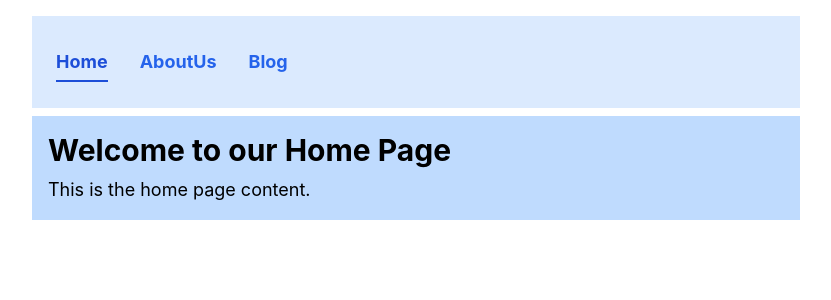
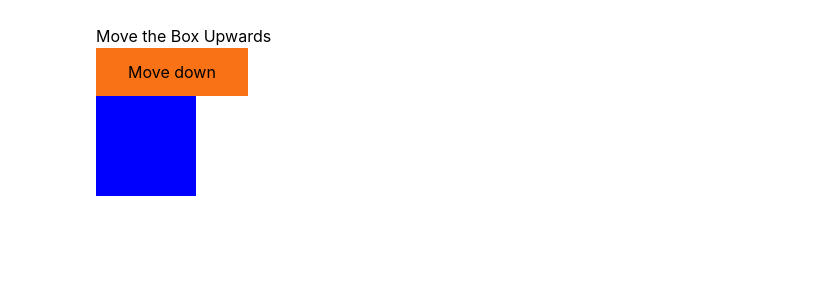
Before and after one commit to Sam516-Dev/Learning-react, a React (Create React App) app: page / in a window 1280 px wide. Shown: the top 300 px of the page, without its empty margins (224-1055 px from the left). Built offline with nearby package versions, Linux system fonts and the light colour scheme.

Commit message:
box css movement

```diff
--- a/src/App.js
+++ b/src/App.js
@@ -1,3 +1,28 @@
+import React from 'react';
+import BoxMovement from './MovingBox/BoxMovement';
+
+
+function App() {
+  return (
+    <div className=' w-1/2 h-2/3 mx-auto m-6 items-center'>
+      <h1>Move the Box Upwards</h1>
+     <BoxMovement/>
+    </div>
+  );
+}
+
+export default App;
+
+
+
+
+
+
+
+
+
+
+
 // import React from "react";
 // import FetchingData from "./useEffect Hook/FetchingData";
 
@@ -12,78 +37,78 @@
 // export default App;
 
 //Routing App.js component
-import {
-  BrowserRouter as Router,
-  Routes,
-  Route,
-  NavLink,
-} from "react-router-dom";
+// import {
+//   BrowserRouter as Router,
+//   Routes,
+//   Route,
+//   NavLink,
+// } from "react-router-dom";
 
-import React from "react";
+// import React from "react";
 
-import Home from "./Routing/Home";
-import Blog from "./Routing/Blog";
-import AboutUs from "./Routing/AboutUs";
+// import Home from "./Routing/Home";
+// import Blog from "./Routing/Blog";
+// import AboutUs from "./Routing/AboutUs";
 
-const App = () => {
-  return (
-    <div className=" pt-4 mx-auto w-3/5">
-      <Router>
-        <nav className="bg-blue-100 p-4 py-8 mb-2">
-          <ul className="flex gap-4 text-lg font-bold text-blue-600">
-            <li>
-              <NavLink
-                exact
-                to="/"
-                className={(navData) =>
-                  navData.isActive
-                    ? "m-2 mb-0 text-blue-700 border-b-2 dark:text-blue-300 border-blue-700 pb-2"
-                    : "m-2 mb-0"
-                }
-              >
-                Home
-              </NavLink>
-            </li>
+// const App = () => {
+//   return (
+//     <div className=" pt-4 mx-auto w-3/5">
+//       <Router>
+//         <nav className="bg-blue-100 p-4 py-8 mb-2">
+//           <ul className="flex gap-4 text-lg font-bold text-blue-600">
+//             <li>
+//               <NavLink
+//                 exact
+//                 to="/"
+//                 className={(navData) =>
+//                   navData.isActive
+//                     ? "m-2 mb-0 text-blue-700 border-b-2 dark:text-blue-300 border-blue-700 pb-2"
+//                     : "m-2 mb-0"
+//                 }
+//               >
+//                 Home
+//               </NavLink>
+//             </li>
 
-            <li>
-              <NavLink
-                to="/aboutUs"
-                className={(navData) =>
-                  navData.isActive
-                    ? "m-2 mb-0 text-blue-700 border-b-2 dark:text-blue-300 border-blue-700 pb-2"
-                    : "m-2 mb-0"
-                }
-              >
-                AboutUs
-              </NavLink>
-            </li>
+//             <li>
+//               <NavLink
+//                 to="/aboutUs"
+//                 className={(navData) =>
+//                   navData.isActive
+//                     ? "m-2 mb-0 text-blue-700 border-b-2 dark:text-blue-300 border-blue-700 pb-2"
+//                     : "m-2 mb-0"
+//                 }
+//               >
+//                 AboutUs
+//               </NavLink>
+//             </li>
 
-            <li>
-              <NavLink
-                to="/blog"
-                className={(navData) =>
-                  navData.isActive
-                    ? "m-2 mb-0 text-blue-700 border-b-2 dark:text-blue-300 border-blue-700 pb-2"
-                    : "m-2 mb-0"
-                }
-              >
-                Blog
-              </NavLink>
-            </li>
-          </ul>
-        </nav>
+//             <li>
+//               <NavLink
+//                 to="/blog"
+//                 className={(navData) =>
+//                   navData.isActive
+//                     ? "m-2 mb-0 text-blue-700 border-b-2 dark:text-blue-300 border-blue-700 pb-2"
+//                     : "m-2 mb-0"
+//                 }
+//               >
+//                 Blog
+//               </NavLink>
+//             </li>
+//           </ul>
+//         </nav>
 
-        <Routes>
-          <Route exact path="/" element={<Home />} />
-          <Route path="/AboutUs" element={<AboutUs />} />
-          <Route path="/Blog" element={<Blog />} />
-        </Routes>
-      </Router>
-    </div>
-  );
-};
+//         <Routes>
+//           <Route exact path="/" element={<Home />} />
+//           <Route path="/AboutUs" element={<AboutUs />} />
+//           <Route path="/Blog" element={<Blog />} />
+//         </Routes>
+//       </Router>
+//     </div>
+//   );
+// };
 
-export default App;
+// export default App;
 
 // //useReducer hook
 // import React, { useReducer, useEffect } from "react";
--- /dev/null
+++ b/src/MovingBox/BoxMovement.jsx
@@ -0,0 +1,27 @@
+import React, { useState } from 'react';
+
+function BoxMovement() {
+
+  const [transform, setTransform] = useState(0);
+
+
+  const movedown = () => {
+    setTransform(transform + 10);
+  };
+
+  return (
+    <div>
+      <button className='p-3 px-8 bg-orange-500' onClick={movedown}>Move down</button>
+      <div
+        style={{
+          width: '100px',
+          height: '100px',
+          backgroundColor: 'blue',
+          transform: `translateY(${transform}px)`,
+        }}
+      ></div>
+    </div>
+  );
+}
+
+export default BoxMovement;
```
